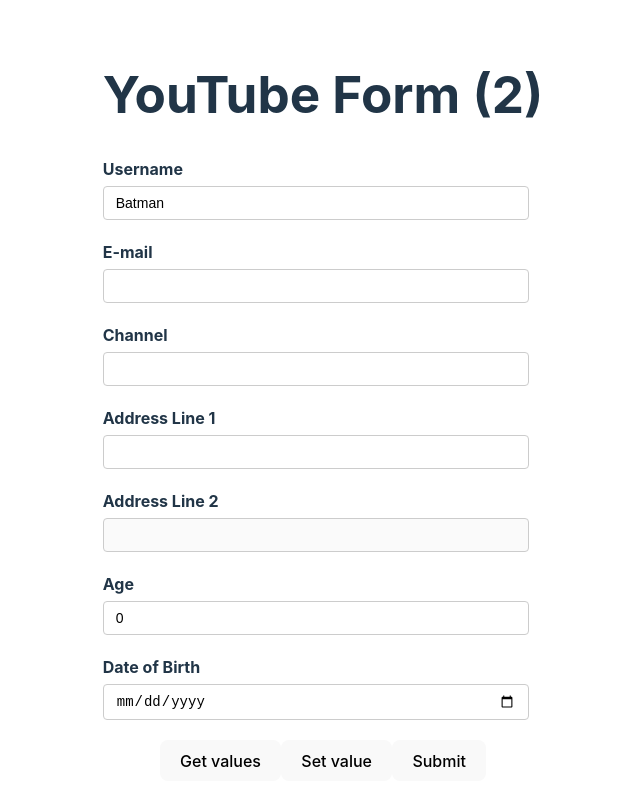
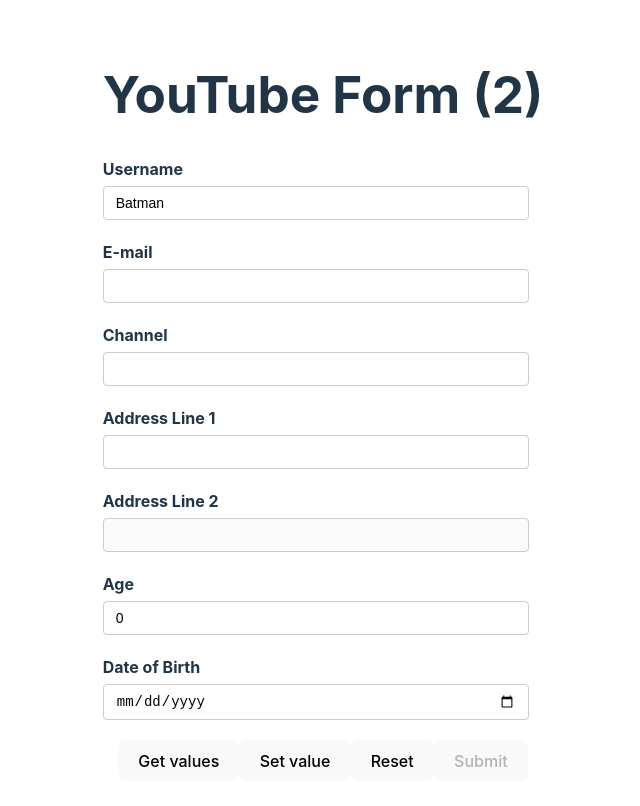
Before and after one commit to gopinav/React-Hook-Form-Tutorials, a React (Vite) app in the folder rhf-demo/: page / in a window 1280 px wide. Shown: the top 806 px of the page, without its empty margins (317-957 px from the left). Built offline with nearby package versions, Linux system fonts and the light colour scheme.

Commit message:
Form submission changes

```diff
--- a/rhf-demo/src/components/RHFYouTubeForm.tsx
+++ b/rhf-demo/src/components/RHFYouTubeForm.tsx
@@ -1,5 +1,5 @@
 import { useEffect } from "react";
-import { useForm } from "react-hook-form";
+import { FieldErrors, useForm } from "react-hook-form";
 import { DevTool } from "@hookform/devtools";
 
 let renderCount = 0;
@@ -38,13 +38,34 @@
     watch,
     getValues,
     setValue,
+    reset,
   } = form;
-  const { errors, isDirty, touchedFields, dirtyFields } = formState;
 
-  console.log({ isDirty, touchedFields, dirtyFields });
+  const {
+    errors,
+    isDirty,
+    touchedFields,
+    dirtyFields,
+    isValid,
+    isSubmitting,
+    isSubmitted,
+    isSubmitSuccessful,
+    submitCount,
+  } = formState;
+
+  console.log({ errors, isDirty, touchedFields, dirtyFields, isValid });
+  console.log({ isSubmitting, isSubmitted, isSubmitSuccessful, submitCount });
 
   const onSubmit = (data: FormValues) => {
     console.log("Form submitted", data);
+  };
+
+  const onError = (errors: FieldErrors<FormValues>) => {
+    console.log("Form errors", errors);
+  };
+
+  const onReset = () => {
+    reset();
   };
 
   const handleGetValues = () => {
@@ -67,13 +88,19 @@
     return () => subscription.unsubscribe();
   }, [watch]);
 
+  useEffect(() => {
+    if (isSubmitSuccessful) {
+      reset();
+    }
+  }, [isSubmitSuccessful, reset]);
+
   renderCount++;
   return (
     <div>
       <h1>YouTube Form ({renderCount / 2})</h1>
 
       {/* <h2>Watched value: {watchUsername}</h2> */}
-      <form onSubmit={handleSubmit(onSubmit)}>
+      <form onSubmit={handleSubmit(onSubmit, onError)}>
         <label htmlFor="username">Username</label>
         <input
           type="text"
@@ -171,7 +198,10 @@
         <button type="button" onClick={handleSetValue}>
           Set value
         </button>
-        <button>Submit</button>
+        <button type="button" onClick={onReset}>
+          Reset
+        </button>
+        <button disabled={!isDirty || !isValid}>Submit</button>
       </form>
 
       <DevTool control={control} />
```
